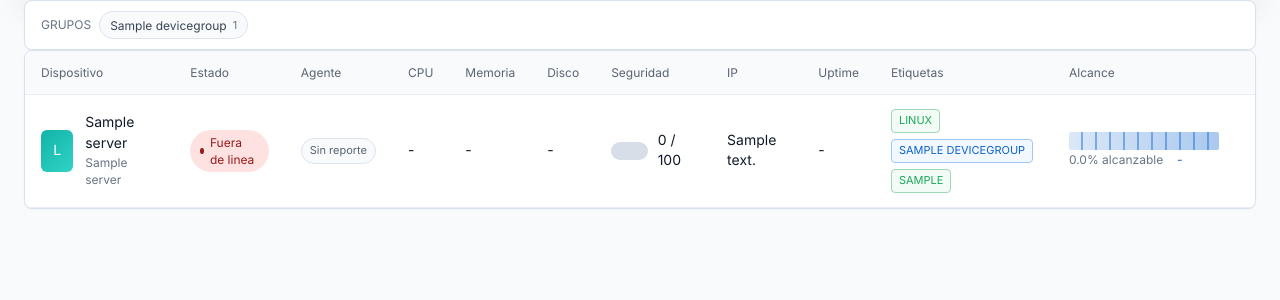
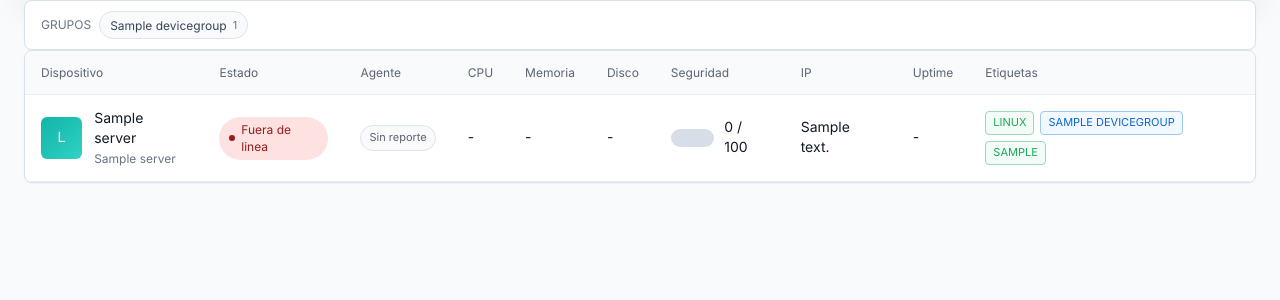
Before and after one commit to fdovasquez/monitoring-platform, a Django app: page /app/devices/ in a window 1280 px wide. Shown: the part 176-476 px from the top of the page. Run offline with Django 5.2, Linux system fonts and the light colour scheme; a user stored in the database is signed in; tables that the repository leaves empty hold one stand-in row (values such as "Sample post"); grey boxes marked "Sample" are stand-in pictures; data that the repository does not hold is empty.

Commit message:
Elimina columna de alcance de dispositivos

```diff
--- a/backend/templates/inventory/device_list.html
+++ b/backend/templates/inventory/device_list.html
@@ -50,7 +50,6 @@
             <th>IP</th>
             <th>Uptime</th>
             <th>Etiquetas</th>
-            <th>Alcance</th>
           </tr>
         </thead>
         <tbody>
@@ -99,17 +98,10 @@
                   {% if device.server.environment %}<span>{{ device.server.environment }}</span>{% endif %}
                 </div>
               </td>
-              <td>
-                <div class="reach">
-                  <i></i>
-                  <span>{% if device.online %}100.0% alcanzable{% else %}0.0% alcanzable{% endif %}</span>
-                  <strong>{% if device.online %}{{ device.latency }} ms{% else %}-{% endif %}</strong>
-                </div>
-              </td>
             </tr>
           {% empty %}
             <tr>
-              <td colspan="11">
+              <td colspan="10">
                 <div class="empty-state">
                   <strong>No hay dispositivos</strong>
                   <span>Usa "Instalar nuevo agente" para crear un servidor, generar token y copiar el instalador.</span>
```
